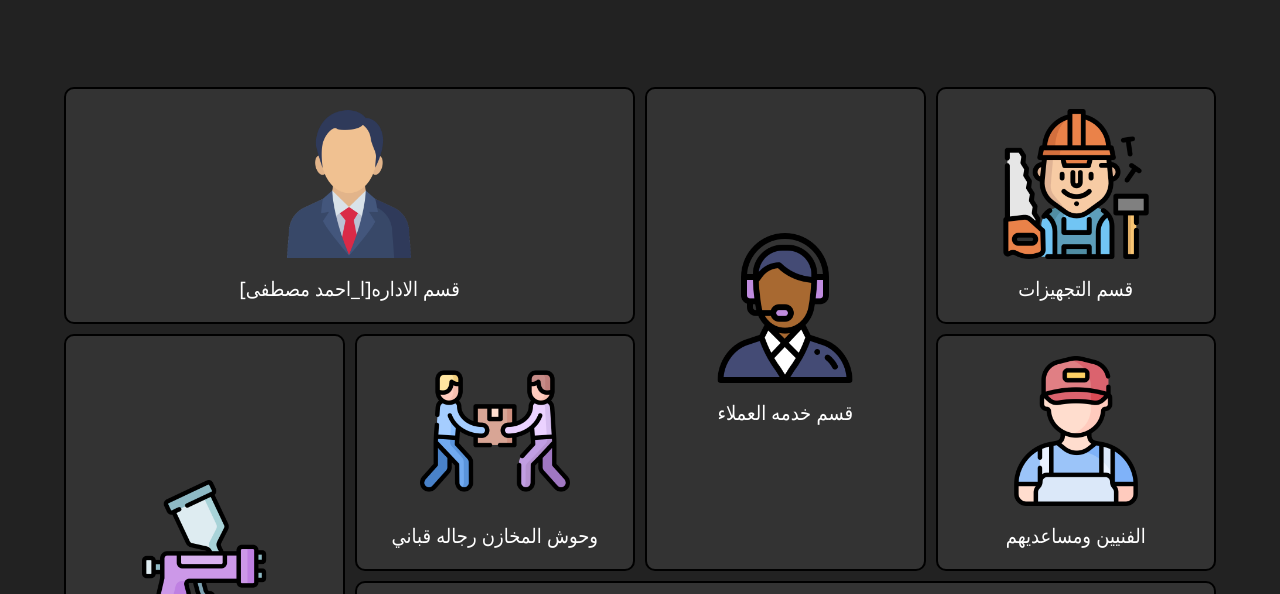
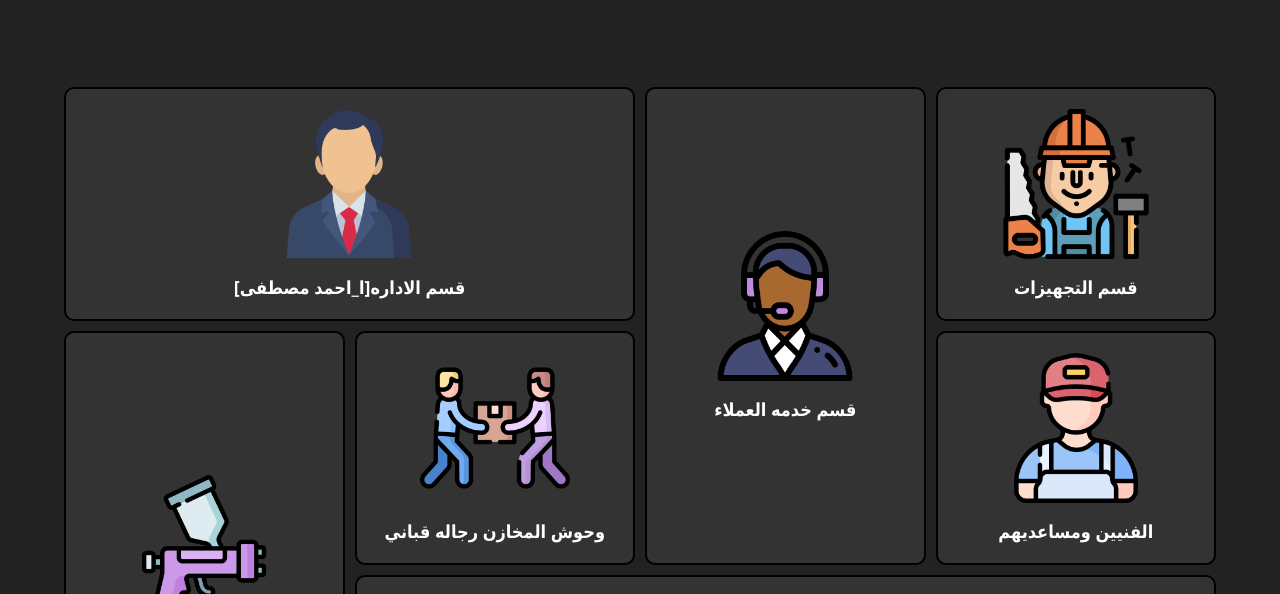
Before and after one commit to khaled-alwakel/qabany, a plain HTML site: page index.html in a window 1280 px wide. Shown: the part 138-732 px from the top of the page. Drawn offline with Linux system fonts and the light colour scheme.

Commit message:
Update style.css

```diff
--- a/styles/style.css
+++ b/styles/style.css
@@ -25,6 +25,10 @@ h1{
     border: 2px solid #000;
     border-radius: 10px;
 
+}
+p{
+    font-size:18px;
+    font-weight:bold;
 }
 img{
     width: 150px;
```
